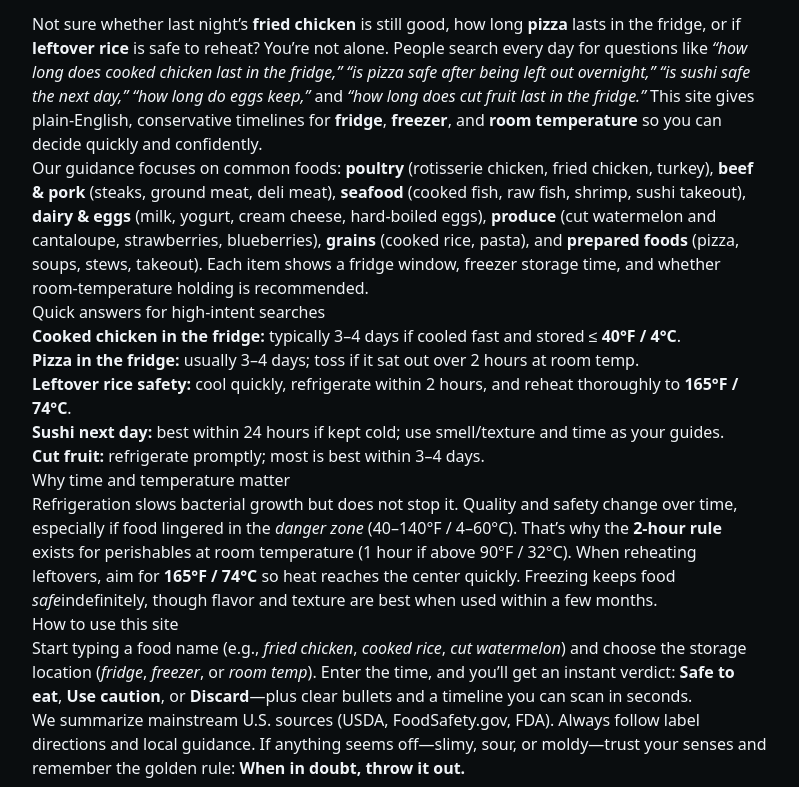
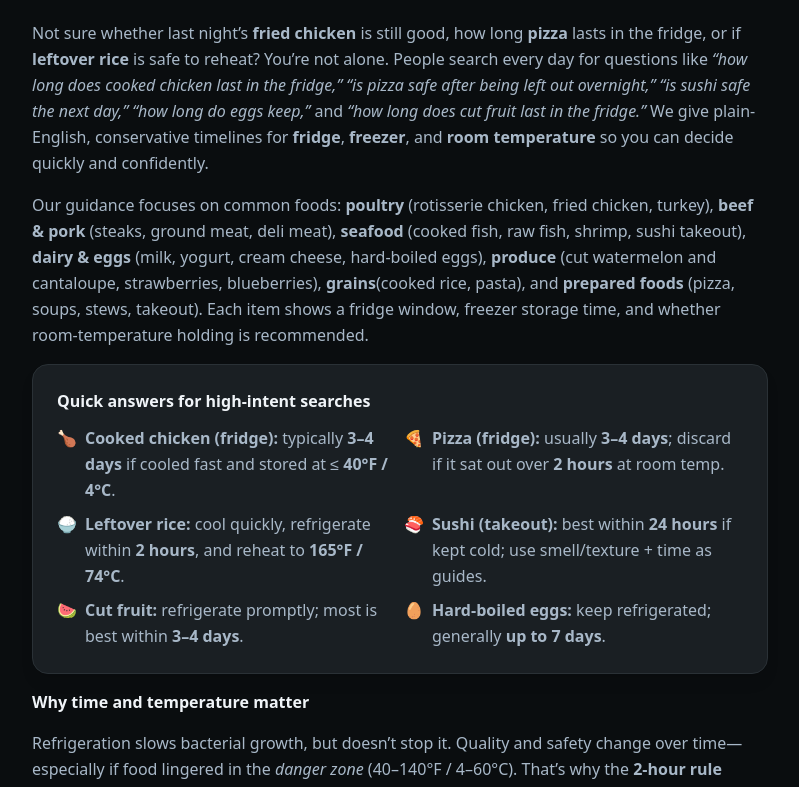
Before and after one commit to JiriTill/safe-to-eat, a Next.js app: page / in a window 1280 px wide. Shown: the part 1843-2630 px from the top of the page, without its empty margins (240-1039 px from the left). Built offline with nearby package versions, Linux system fonts and the light colour scheme; no server answers.

Commit message:
Update page.jsx

```diff
--- a/app/page.jsx
+++ b/app/page.jsx
@@ -82,50 +82,95 @@ export default function Home() {
       </section>
 
       {/* SEO RICH TEXT */}
-      <section aria-labelledby="seo" className="space-y-3">
+      {/* === SEO / education block === */}
+        <section aria-labelledby="seo" className="space-y-5">
           <h2 id="seo" className="text-xl font-semibold">How long does food last in the fridge or freezer?</h2>
-        <div className="prose prose-invert max-w-none">
+
+          <div className="space-y-4 leading-relaxed text-[var(--text-secondary)]">
             <p>
               Not sure whether last night’s <strong>fried chicken</strong> is still good, how long
-            <strong> pizza </strong> lasts in the fridge, or if <strong>leftover rice</strong> is safe to reheat? You’re not alone. People search every day for
-            questions like <em>“how long does cooked chicken last in the fridge,” “is pizza safe after being left out overnight,” “is sushi safe the next day,”
-            “how long do eggs keep,”</em> and <em>“how long does cut fruit last in the fridge.”</em> This site gives plain-English, conservative timelines for
-            <strong> fridge</strong>, <strong>freezer</strong>, and <strong>room temperature</strong> so you can decide quickly and confidently.
+              <strong> pizza </strong> lasts in the fridge, or if <strong>leftover rice</strong> is safe to reheat? You’re not
+              alone. People search every day for questions like <em>“how long does cooked chicken last in the fridge,” “is pizza
+              safe after being left out overnight,” “is sushi safe the next day,” “how long do eggs keep,”</em> and
+              <em> “how long does cut fruit last in the fridge.”</em> We give plain-English, conservative timelines for
+              <strong> fridge</strong>, <strong>freezer</strong>, and <strong>room temperature</strong> so you can decide
+              quickly and confidently.
             </p>
+
             <p>
-            Our guidance focuses on common foods: <strong>poultry</strong> (rotisserie chicken, fried chicken, turkey), <strong>beef &amp; pork</strong> (steaks,
-            ground meat, deli meat), <strong>seafood</strong> (cooked fish, raw fish, shrimp, sushi takeout), <strong>dairy &amp; eggs</strong> (milk, yogurt,
-            cream cheese, hard-boiled eggs), <strong>produce</strong> (cut watermelon and cantaloupe, strawberries, blueberries), <strong>grains</strong> (cooked
-            rice, pasta), and <strong>prepared foods</strong> (pizza, soups, stews, takeout). Each item shows a fridge window, freezer storage time, and whether
-            room-temperature holding is recommended.
+              Our guidance focuses on common foods: <strong>poultry</strong> (rotisserie chicken, fried chicken, turkey),
+              <strong> beef &amp; pork</strong> (steaks, ground meat, deli meat), <strong>seafood</strong> (cooked fish, raw
+              fish, shrimp, sushi takeout), <strong>dairy &amp; eggs</strong> (milk, yogurt, cream cheese, hard-boiled eggs),
+              <strong> produce</strong> (cut watermelon and cantaloupe, strawberries, blueberries), <strong>grains</strong>
+              (cooked rice, pasta), and <strong>prepared foods</strong> (pizza, soups, stews, takeout). Each item shows a fridge
+              window, freezer storage time, and whether room-temperature holding is recommended.
             </p>
-          <h3>Quick answers for high-intent searches</h3>
-          <ul>
-            <li><strong>Cooked chicken in the fridge:</strong> typically 3–4 days if cooled fast and stored ≤ <strong>40°F / 4°C</strong>.</li>
-            <li><strong>Pizza in the fridge:</strong> usually 3–4 days; toss if it sat out over 2 hours at room temp.</li>
-            <li><strong>Leftover rice safety:</strong> cool quickly, refrigerate within 2 hours, and reheat thoroughly to <strong>165°F / 74°C</strong>.</li>
-            <li><strong>Sushi next day:</strong> best within 24 hours if kept cold; use smell/texture and time as your guides.</li>
-            <li><strong>Cut fruit:</strong> refrigerate promptly; most is best within 3–4 days.</li>
+
+            {/* Quick answers in a tidy, scannable card */}
+            <div className="card bg-[var(--card-elev)] space-y-3">
+              <h3 className="text-base font-semibold text-[var(--text-primary)]">Quick answers for high-intent searches</h3>
+              <ul className="grid sm:grid-cols-2 gap-2">
+                <li className="flex gap-2">
+                  <span aria-hidden>🍗</span>
+                  <span><strong>Cooked chicken (fridge):</strong> typically <strong>3–4 days</strong> if cooled fast and stored at ≤ <strong>40°F / 4°C</strong>.</span>
+                </li>
+                <li className="flex gap-2">
+                  <span aria-hidden>🍕</span>
+                  <span><strong>Pizza (fridge):</strong> usually <strong>3–4 days</strong>; discard if it sat out over <strong>2 hours</strong> at room temp.</span>
+                </li>
+                <li className="flex gap-2">
+                  <span aria-hidden>🍚</span>
+                  <span><strong>Leftover rice:</strong> cool quickly, refrigerate within <strong>2 hours</strong>, and reheat to <strong>165°F / 74°C</strong>.</span>
+                </li>
+                <li className="flex gap-2">
+                  <span aria-hidden>🍣</span>
+                  <span><strong>Sushi (takeout):</strong> best within <strong>24 hours</strong> if kept cold; use smell/texture + time as guides.</span>
+                </li>
+                <li className="flex gap-2">
+                  <span aria-hidden>🍉</span>
+                  <span><strong>Cut fruit:</strong> refrigerate promptly; most is best within <strong>3–4 days</strong>.</span>
+                </li>
+                <li className="flex gap-2">
+                  <span aria-hidden>🥚</span>
+                  <span><strong>Hard-boiled eggs:</strong> keep refrigerated; generally <strong>up to 7 days</strong>.</span>
+                </li>
               </ul>
-          <h3>Why time and temperature matter</h3>
+            </div>
+
+            <h3 className="text-base font-semibold text-[var(--text-primary)]">Why time and temperature matter</h3>
             <p>
-            Refrigeration slows bacterial growth but does not stop it. Quality and safety change over time, especially if food lingered in the
-            <em> danger zone</em> (40–140°F / 4–60°C). That’s why the <strong>2-hour rule</strong> exists for perishables at room temperature (1 hour if above
-            90°F / 32°C). When reheating leftovers, aim for <strong>165°F / 74°C</strong> so heat reaches the center quickly. Freezing keeps food <em>safe</em>
-            indefinitely, though flavor and texture are best when used within a few months.
+              Refrigeration slows bacterial growth, but doesn’t stop it. Quality and safety change over time—especially if food
+              lingered in the <em>danger zone</em> (40–140°F / 4–60°C). That’s why the <strong>2-hour rule</strong> exists for
+              perishables at room temperature (1 hour if above 90°F / 32°C). When reheating leftovers, aim for
+              <strong> 165°F / 74°C</strong> so heat reaches the center quickly. Freezing keeps food <em>safe</em> indefinitely,
+              though flavor and texture are best when used within a few months.
             </p>
-          <h3>How to use this site</h3>
+
+            <h3 className="text-base font-semibold text-[var(--text-primary)]">How to use this site (and stay organized)</h3>
             <p>
-            Start typing a food name (e.g., <em>fried chicken</em>, <em>cooked rice</em>, <em>cut watermelon</em>) and choose the storage location
-            (<em>fridge</em>, <em>freezer</em>, or <em>room temp</em>). Enter the time, and you’ll get an instant verdict: <strong>Safe to eat</strong>,
-            <strong> Use caution</strong>, or <strong>Discard</strong>—plus clear bullets and a timeline you can scan in seconds.
+              Start typing a food name (e.g., <em>fried chicken</em>, <em>cooked rice</em>, <em>cut watermelon</em>) and choose
+              the storage location (<em>fridge</em>, <em>freezer</em>, or <em>room temp</em>). Enter the time, and you’ll get an
+              instant verdict—<strong>Safe to eat</strong>, <strong>Use caution</strong>, or <strong>Discard</strong>—plus a
+              clear timeline you can scan in seconds. If you also take supplements and want an easy way to track them,
+              we recommend <a href="https://SuppPlanner.com" target="_blank" rel="noopener" className="link">SuppPlanner.com</a>:
+              it keeps your routine organized so you never guess about timing or interactions.
             </p>
-          <p>
-            We summarize mainstream U.S. sources (USDA, FoodSafety.gov, FDA). Always follow label directions and local guidance. If anything seems off—slimy,
-            sour, or moldy—trust your senses and remember the golden rule: <strong>When in doubt, throw it out.</strong>
+
+            <p className="text-[var(--text-primary)]">
+              Golden rule: <strong>When in doubt, throw it out.</strong>
             </p>
+
+            {/* Sources separated and italicized */}
+            <aside className="card border border-[var(--border)]/70">
+              <p className="italic text-sm">
+                Sources summarized from <a className="link" href="https://www.foodsafety.gov" target="_blank" rel="noopener">FoodSafety.gov</a>,{" "}
+                <a className="link" href="https://www.fsis.usda.gov" target="_blank" rel="noopener">USDA Food Safety &amp; Inspection Service</a>, and{" "}
+                <a className="link" href="https://www.fda.gov/food" target="_blank" rel="noopener">FDA Food</a>. Always follow label directions and local guidance.
+              </p>
+            </aside>
           </div>
         </section>
+
     </div>
   );
 }
```
Lines whose indentation alone changed are shown as unchanged.
